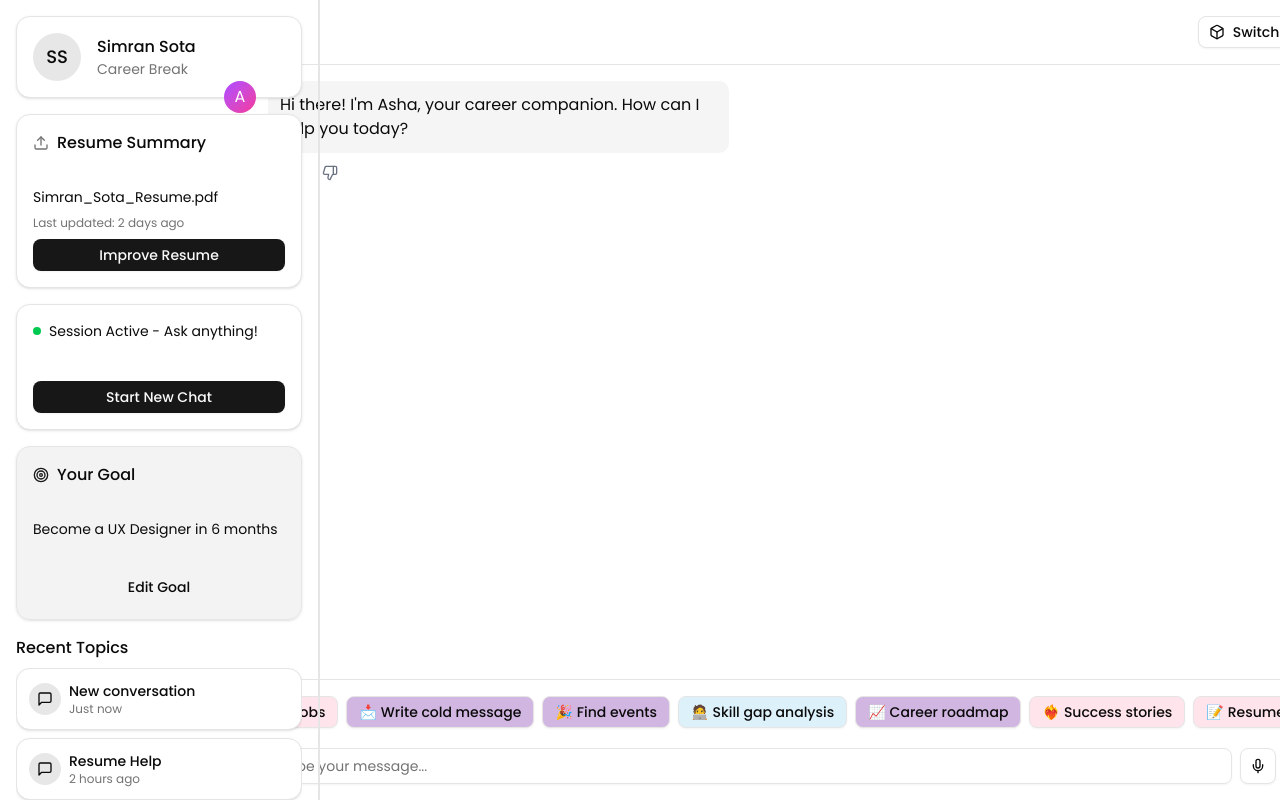
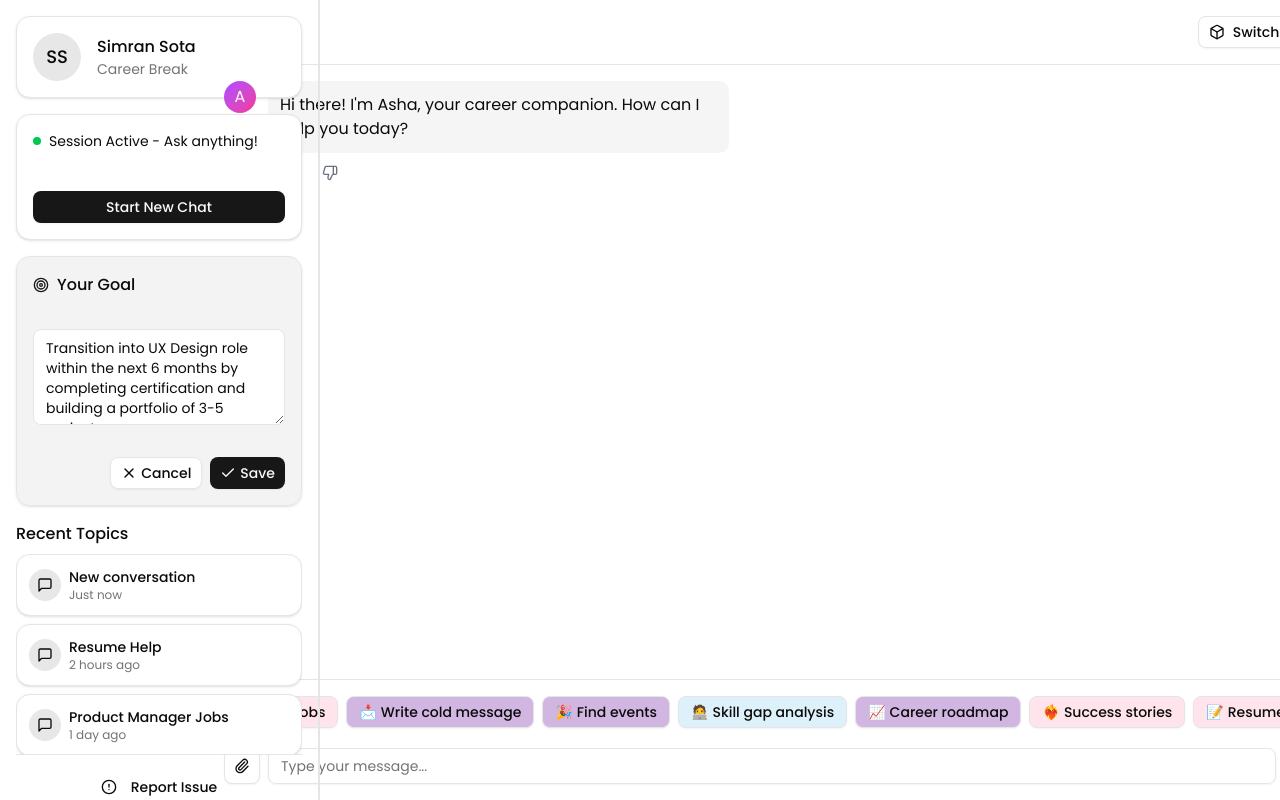
Before and after one commit to saumyam2/Byte_Babes, a Next.js app in the folder frontend/my-app/: page /chatbot in a window 1280 px wide. Both pictures are taken after a click on the button "Edit Goal". Built offline with nearby package versions, Linux system fonts and the light colour scheme.

Commit message:
made some changes in chat input and leftpane

```diff
--- a/frontend/my-app/src/components/ChatInput.tsx
+++ b/frontend/my-app/src/components/ChatInput.tsx
@@ -113,23 +113,6 @@ export function ChatInput({ onSendMessage, onLanguageChange, currentLanguage }:
           className="flex-1"
         />
 
-        <TooltipProvider>
-          <Tooltip>
-            <TooltipTrigger asChild>
-              <Button
-                variant={isRecording ? "destructive" : "outline"}
-                size="icon"
-                onClick={() => setIsRecording(!isRecording)}
-              >
-                <Mic className="h-4 w-4" />
-              </Button>
-            </TooltipTrigger>
-            <TooltipContent>
-              {isRecording ? "Stop recording" : "Start recording"}
-            </TooltipContent>
-          </Tooltip>
-        </TooltipProvider>
-
         <DropdownMenu open={showLanguageDropdown} onOpenChange={setShowLanguageDropdown}>
           <DropdownMenuTrigger asChild>
             <Button variant="outline" size="icon">
--- a/frontend/my-app/src/components/LeftPane.tsx
+++ b/frontend/my-app/src/components/LeftPane.tsx
@@ -5,8 +5,9 @@ import { Button } from "@/components/ui/button"
 import { Card } from "@/components/ui/card"
 import { ScrollArea } from "@/components/ui/scroll-area"
 import { Message } from "@/types"
-import { MessageSquare, Upload, Target, AlertCircle } from "lucide-react"
+import { MessageSquare, Upload, Target, AlertCircle, Check, X } from "lucide-react"
 import { UserProfile } from "./UserProfile"
+import { Textarea } from "@/components/ui/textarea";
 
 interface LeftPaneProps {
   messages: Message[]
@@ -82,7 +83,23 @@ export function LeftPane({ messages, onSelectChat, onNewChat }: LeftPaneProps) {
       onNewChat()
     }
   }
+  const [isEditing, setIsEditing] = useState(false);
+  const [goal, setGoal] = useState("Transition into UX Design role within the next 6 months by completing certification and building a portfolio of 3-5 projects.");
+  const [tempGoal, setTempGoal] = useState(goal);
 
+  const handleEdit = () => {
+    setTempGoal(goal);
+    setIsEditing(true);
+  };
+
+  const handleSave = () => {
+    setGoal(tempGoal);
+    setIsEditing(false);
+  };
+
+  const handleCancel = () => {
+    setIsEditing(false);
+  };
   return (
     <div className="w-full h-screen border-r p-4 flex flex-col">
       {/* User Profile Card */}
@@ -104,7 +121,7 @@ export function LeftPane({ messages, onSelectChat, onNewChat }: LeftPaneProps) {
       </Card>
 
       {/* Resume Summary */}
-      <Card className="p-4 mb-4">
+      {/* <Card className="p-4 mb-4">
         <div className="flex items-center gap-2 mb-2">
           <Upload className="h-4 w-4 text-muted-foreground" />
           <h3 className="font-medium">Resume Summary</h3>
@@ -116,7 +133,7 @@ export function LeftPane({ messages, onSelectChat, onNewChat }: LeftPaneProps) {
             Improve Resume
           </Button>
         </div>
-      </Card>
+      </Card> */}
 
       {/* Session Status */}
       <Card className="p-4 mb-4">
@@ -135,10 +152,47 @@ export function LeftPane({ messages, onSelectChat, onNewChat }: LeftPaneProps) {
         <Target className="h-4 w-4 text-primary" />
         <h3 className="font-medium">Your Goal</h3>
       </div>
-        <p className="text-sm">{userProfile.goal}</p>
-        <Button variant="ghost" size="sm" className="mt-2">
+
+      {isEditing ? (
+        <>
+          <Textarea
+            value={tempGoal}
+            onChange={(e) => setTempGoal(e.target.value)}
+            className="min-h-24 text-sm mb-2"
+            placeholder="Enter your career goal..."
+          />
+          <div className="flex justify-end gap-2">
+            <Button
+              variant="outline"
+              size="sm"
+              onClick={handleCancel}
+              className="flex items-center gap-1"
+            >
+              <X className="h-3 w-3" /> Cancel
+            </Button>
+            <Button
+              variant="default"
+              size="sm"
+              onClick={handleSave}
+              className="flex items-center gap-1"
+            >
+              <Check className="h-3 w-3" /> Save
+            </Button>
+          </div>
+        </>
+      ) : (
+        <>
+          <p className="text-sm">{goal}</p>
+          <Button
+            variant="ghost"
+            size="sm"
+            className="mt-2"
+            onClick={handleEdit}
+          >
             Edit Goal
           </Button>
+        </>
+      )}
     </Card>
 
       {/* Recent Topics */}
```
Lines whose indentation alone changed are shown as unchanged.
